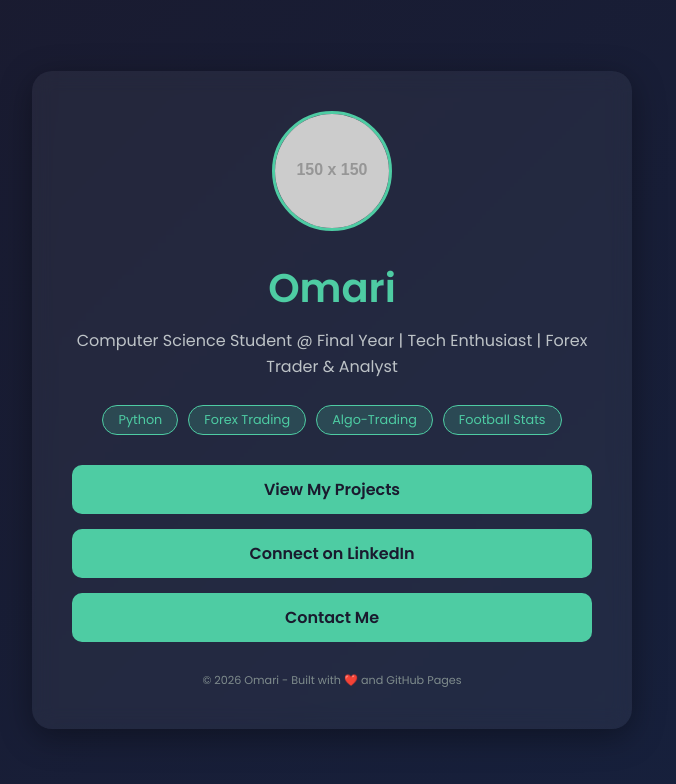
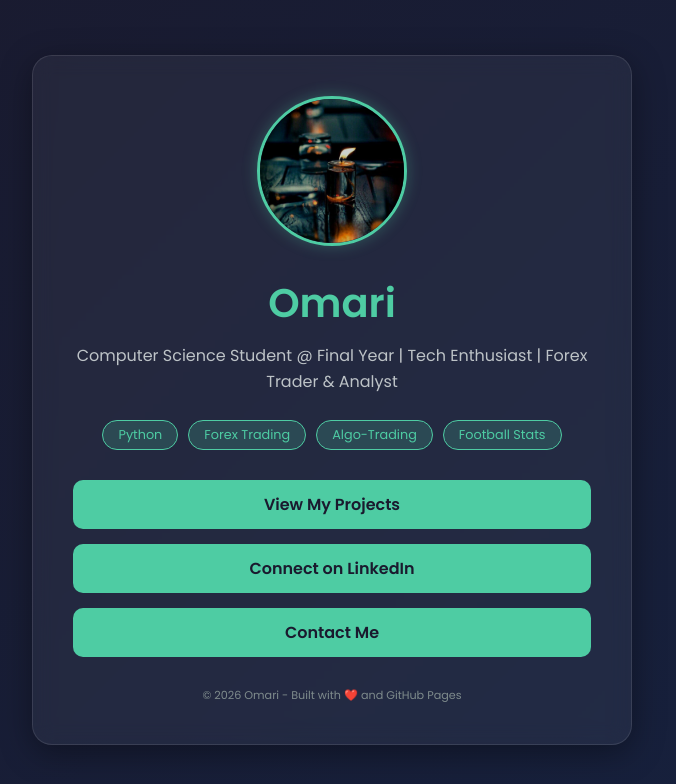
Before and after one commit to Bashaa29/olay29.github.io, a plain HTML site: page index.html in a window 1280 px wide. Shown: the whole page, without its empty margins (308-984 px from the left). Drawn offline with Linux system fonts and the light colour scheme; placeholder pictures from the web are drawn by us.

Commit message:
Update index.html

```diff
--- a/index.html
+++ b/index.html
@@ -22,7 +22,7 @@
         .container {
             background: rgba(255, 255, 255, 0.05);
             backdrop-filter: blur(10px);
-            border: 1px border rgba(255, 255, 255, 0.1);
+            border: 1px solid rgba(255, 255, 255, 0.1);
             padding: 40px;
             border-radius: 20px;
             max-width: 600px;
@@ -32,12 +32,13 @@
         }
 
         .profile-img {
-            width: 120px;
-            height: 120px;
+            width: 150px;
+            height: 150px;
             border-radius: 50%;
             border: 3px solid #4ecca3;
             margin-bottom: 20px;
             object-fit: cover;
+            box-shadow: 0 0 15px rgba(78, 204, 163, 0.3);
         }
 
         h1 { font-size: 2.5rem; color: #4ecca3; margin-bottom: 10px; }
@@ -84,8 +85,8 @@
 <body>
 
 <div class="container">
-    <!-- Unaweza kubadilisha picha hii baadae -->
-    <img src="https://via.placeholder.com/150" alt="Omari" class="profile-img">
+    <!-- Picha yako mpya hapa -->
+    <img src="20250419_022009.jpg" alt="Omari" class="profile-img">
 
     <h1>Omari</h1>
     <p>Computer Science Student @ Final Year | Tech Enthusiast | Forex Trader & Analyst</p>
```
